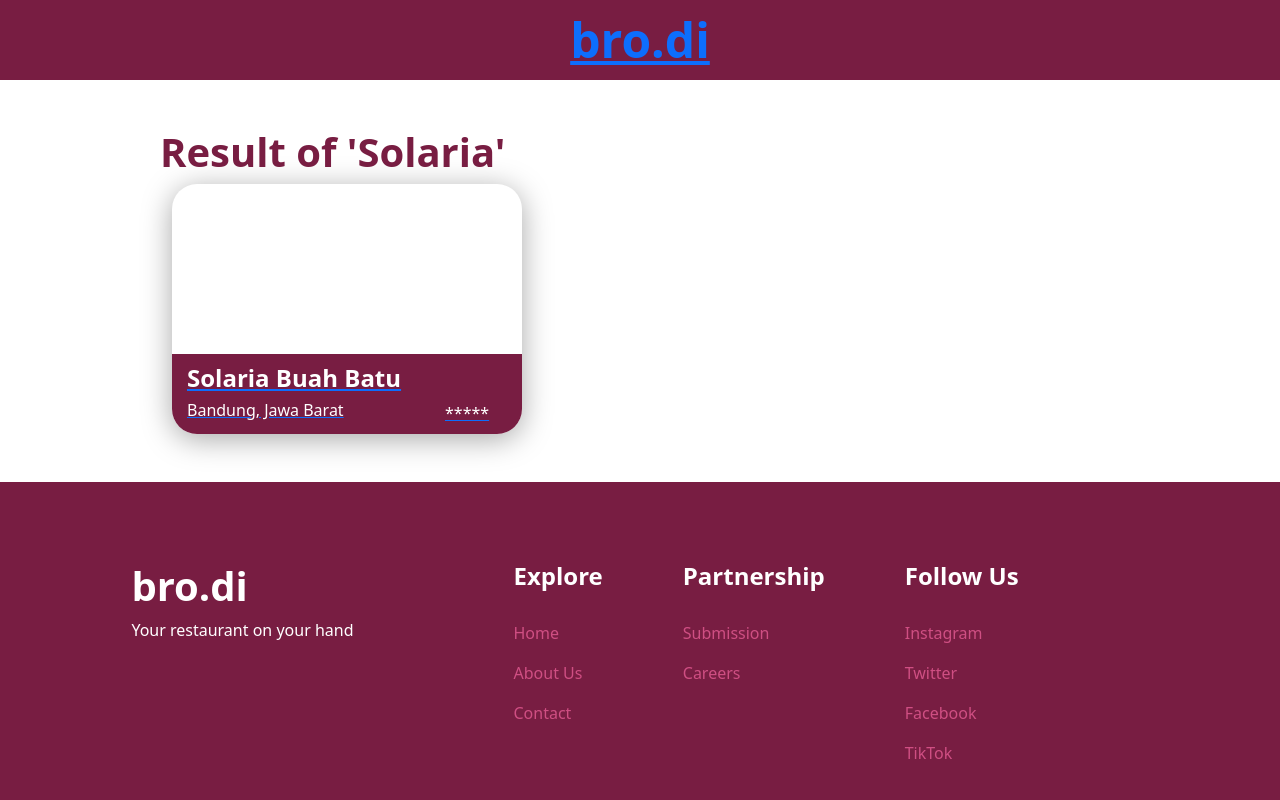
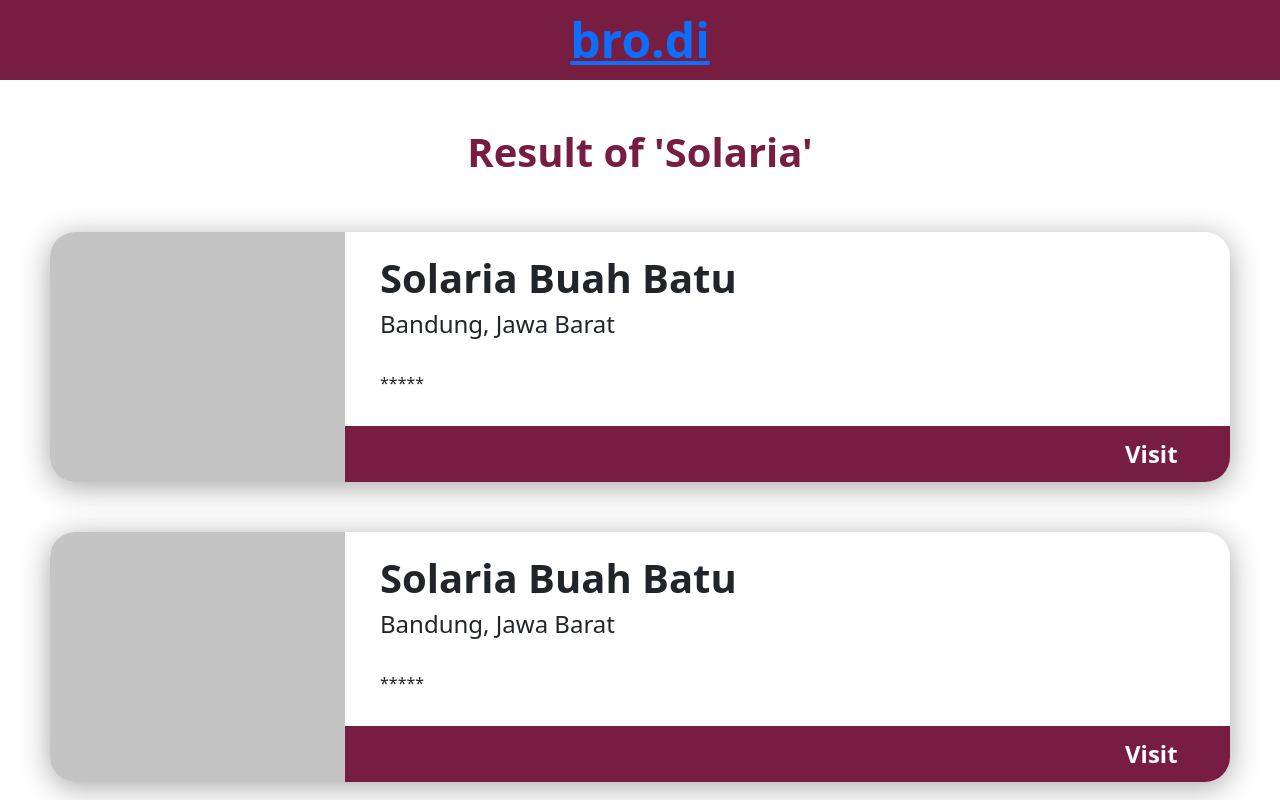
Before and after one commit to matthewfelixr/bro.di, a Next.js app: page /search in a window 1280 px wide. Shown: the top 800 px of the page. Built offline with nearby package versions, Linux system fonts and the light colour scheme.

Commit message:
create search page and resto search card component

```diff
--- a/pages/components/Layout/RestoSearchCard.js
+++ b/pages/components/Layout/RestoSearchCard.js
@@ -5,19 +5,23 @@
 const RestoSearchCard = () => {
   return (
     <>
-        <div className={'container'}>
-            <div className={style.card_short}>
-                <div className={style.card_short_image}></div>
+        <div className={style.card_search_container}>
+            <div className={`${style.row_card_search} ${"d-flex"}`}>
+                <div className={`${style.col_search_image} ${"col-3"}`}>
+
+                </div>
                 <Link href="/dashboard">
-                    <a>
-                        <div className={style.card_short_description}>
-                            <h4><b>Solaria Buah Batu</b></h4>
-                            <div className='row'>
-                                <div className='col-9'><h6> Bandung, Jawa Barat  </h6></div>
-                                <div className='col-1'><span>*****</span> </div>
-                            </div>
-                        </div>
-                    </a>
+                <div className={`${style.col_search_description} ${"col-9"}`}>
+                    <div className={style.card_search_description}>
+                        <h1>Solaria Buah Batu</h1>
+                        <h4>Bandung, Jawa Barat</h4>
+                        <br></br>
+                        <span>*****</span>
+                    </div>
+                    <div className={style.card_search_visit}>
+                        Visit
+                    </div>
+                </div>
                 </Link>
             </div>
         </div>
--- a/pages/components/Layout/layout.module.css
+++ b/pages/components/Layout/layout.module.css
@@ -436,12 +436,49 @@
 
 /* Search Page */
 .search_header {
-    margin-left: 10rem;
-    margin-right: 10rem;
+    text-align: center;
     margin-top: 3rem;
-    margin-bottom: 3rem;
 }
 .search_header h1 {
     font-weight: bold;
     color: #781D42;
 }
+
+/* Resto Search Card */
+.card_search_container {
+    margin-bottom: 50px;
+    display: flex;
+    align-items: center;
+    justify-content: center;
+}
+.row_card_search {
+    width: 1180px;
+    height: 250px;
+    background: #FFFFFF;
+    box-shadow: 0px 5px 30px rgba(0, 0, 0, 0.35);
+    border-radius: 25px;
+}
+.col_search_image {
+    background: #C4C4C4;
+    border-radius: 25px 0px 0px 25px;
+}
+.card_search_description {
+    margin-top: 22px;
+    margin-bottom: 22px;
+    margin-left: 35px;
+    height: 150px;
+}
+.card_search_description h1 {
+    font-weight: bold;
+}
+.card_search_visit {
+    padding-top: 10px;
+    padding-bottom: 10px;
+    padding-left: 780px;
+    background: #781D42;
+
+    font-size: 24px;
+    font-weight: bold;
+    color: #ffffff;
+    border-radius: 0px 0px 25px 0px;
+}
--- a/pages/search.js
+++ b/pages/search.js
@@ -2,6 +2,7 @@
 import Layout from '../Layouts/Layout'
 import style from './components/Layout/layout.module.css'
 import RestoSearchCard from './components/Layout/RestoSearchCard'
+import Pagination from 'react-bootstrap/Pagination'
 
 const search = () => {
   return (
@@ -9,8 +10,14 @@
         <Layout>
             <div className={style.search_header}>
                 <h1>Result of 'Solaria'</h1>
-                <RestoSearchCard/>
+                <br></br>
+                <br></br>
             </div>
+            <RestoSearchCard/>
+            <RestoSearchCard/>
+            <RestoSearchCard/>
+            <RestoSearchCard/>
+            <RestoSearchCard/>
         </Layout>
     </>
   )
```
Also changed, not shown: pages/components/Layout/AboutUs.js (indentation only).
